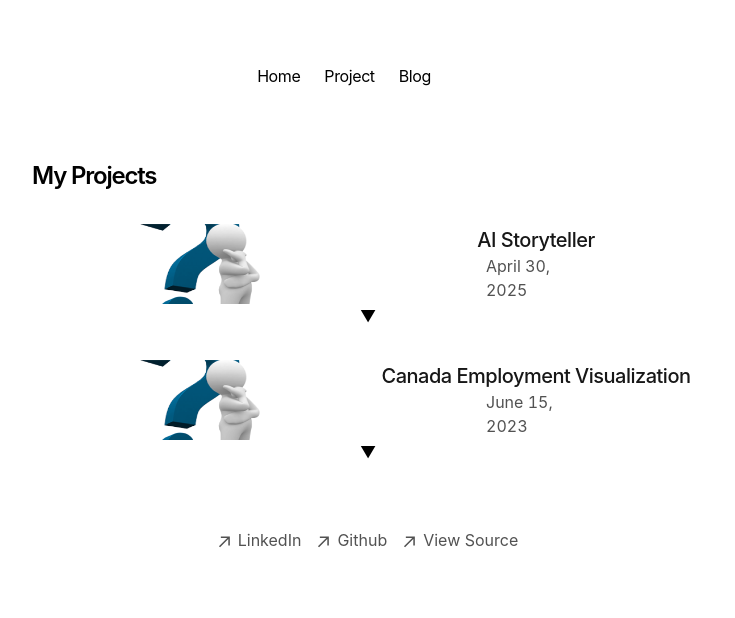
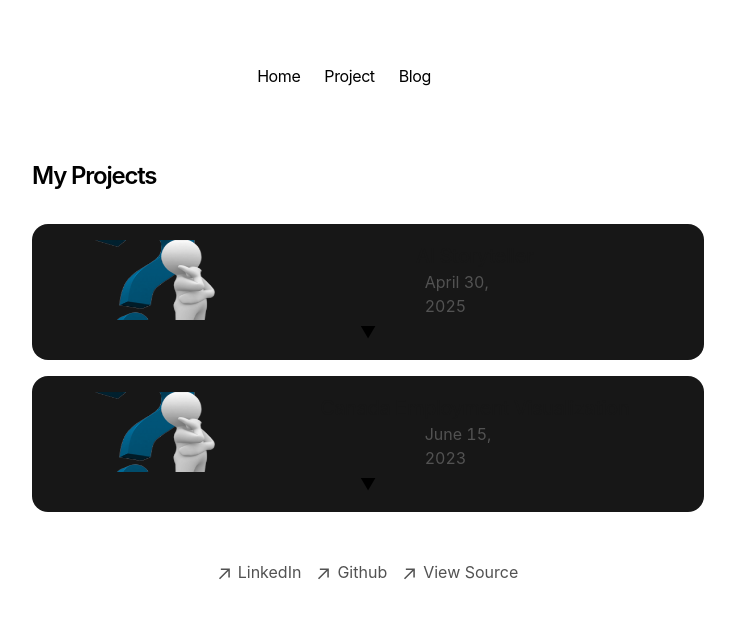
Before and after one commit to brianctb/personal-webpage, a Next.js app: page /project in a window 1280 px wide. Shown: the top 618 px of the page, without its empty margins (272-1007 px from the left). Built offline with nearby package versions, Linux system fonts and the light colour scheme.

Commit message:
add features to projectCard

```diff
--- a/app/components/project/projectCard.tsx
+++ b/app/components/project/projectCard.tsx
@@ -5,10 +5,11 @@ import { Project } from "app/interface/project";
 import { formatDate } from "app/utils/date/format";
 
 export const ProjectCard = ({ project }: { project: Project }) => {
+
     const [isExpanded, setIsExpanded] = useState(false);
 
     return (
-        <div className="mb-4 pb-4">
+        <article className="mb-4 p-4 rounded-2xl bg-neutral-900">
             <div className="flex flex-col items-center justify-center">
                 <div className="flex w-full">
                     <div className="flex-1 flex justify-center">
@@ -18,7 +19,7 @@ export const ProjectCard = ({ project }: { project: Project }) => {
                             className="w-30 h-20"
                         />
                     </div>
-                    <div className="flex-1 flex justify-center items-center">
+                    <div className="flex-2 flex justify-center items-center">
                         <div className="flex flex-col items-center">
                             <p className="text-xl text-center text-neutral-900 dark:text-neutral-100 tracking-tight font-medium">
                                 {project.slug}
@@ -44,7 +45,7 @@ export const ProjectCard = ({ project }: { project: Project }) => {
                             {project.techStack.map((tech) => (
                                 <span
                                     key={tech}
-                                    className="px-4 py-2 rounded-full font-medium bg-neutral-700 text-neutral-400  min-w-[100px] text-center"
+                                    className="px-4 py-2 rounded-full font-medium bg-emerald-900/70 text-neutral-400  min-w-[100px] text-center"
                                 >
                                     {tech}
                                 </span>
@@ -67,6 +68,6 @@ export const ProjectCard = ({ project }: { project: Project }) => {
             >
                 <span>{isExpanded ? '▲' : '▼'}</span>
             </button>
-        </div>
+        </article>
     );
 };
```
